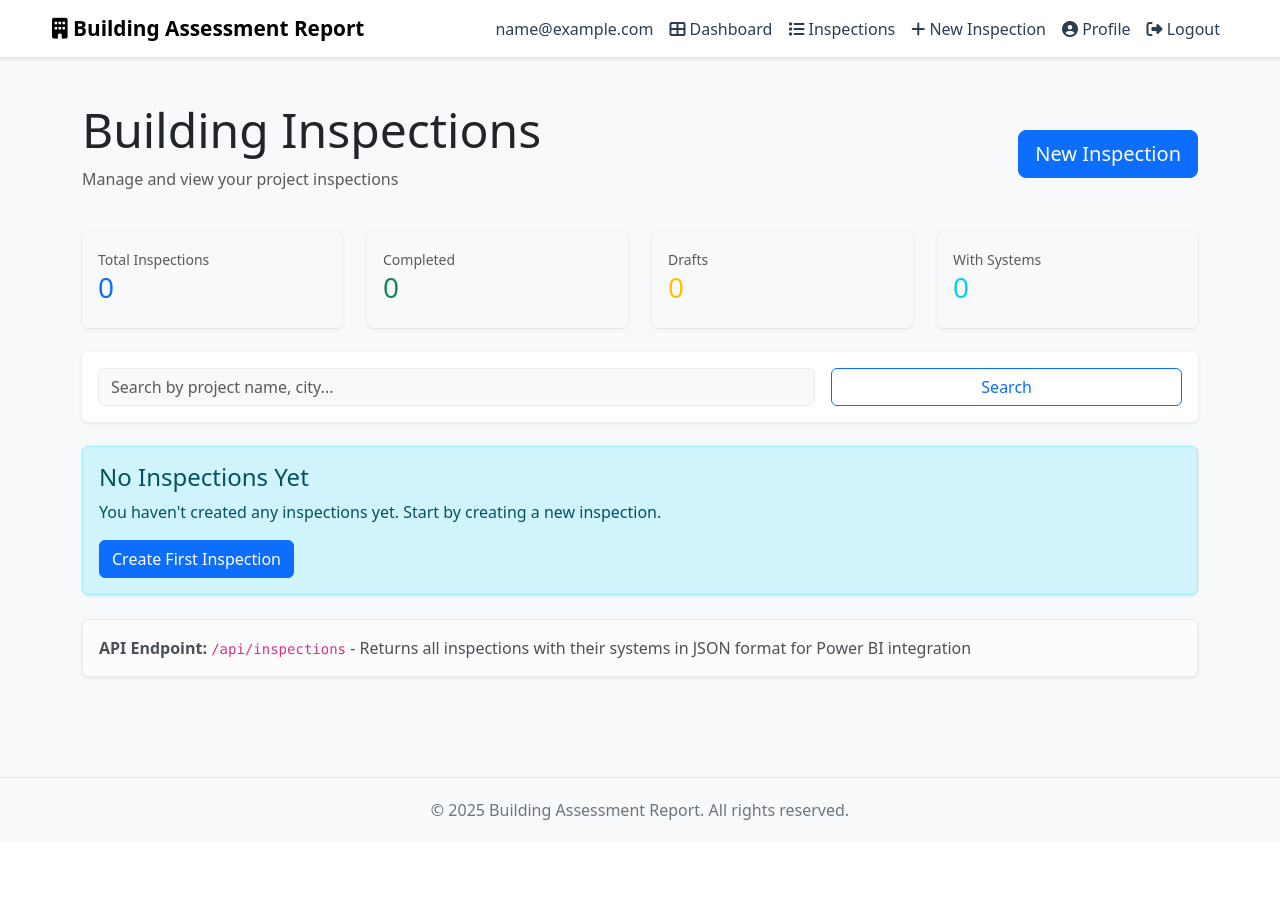
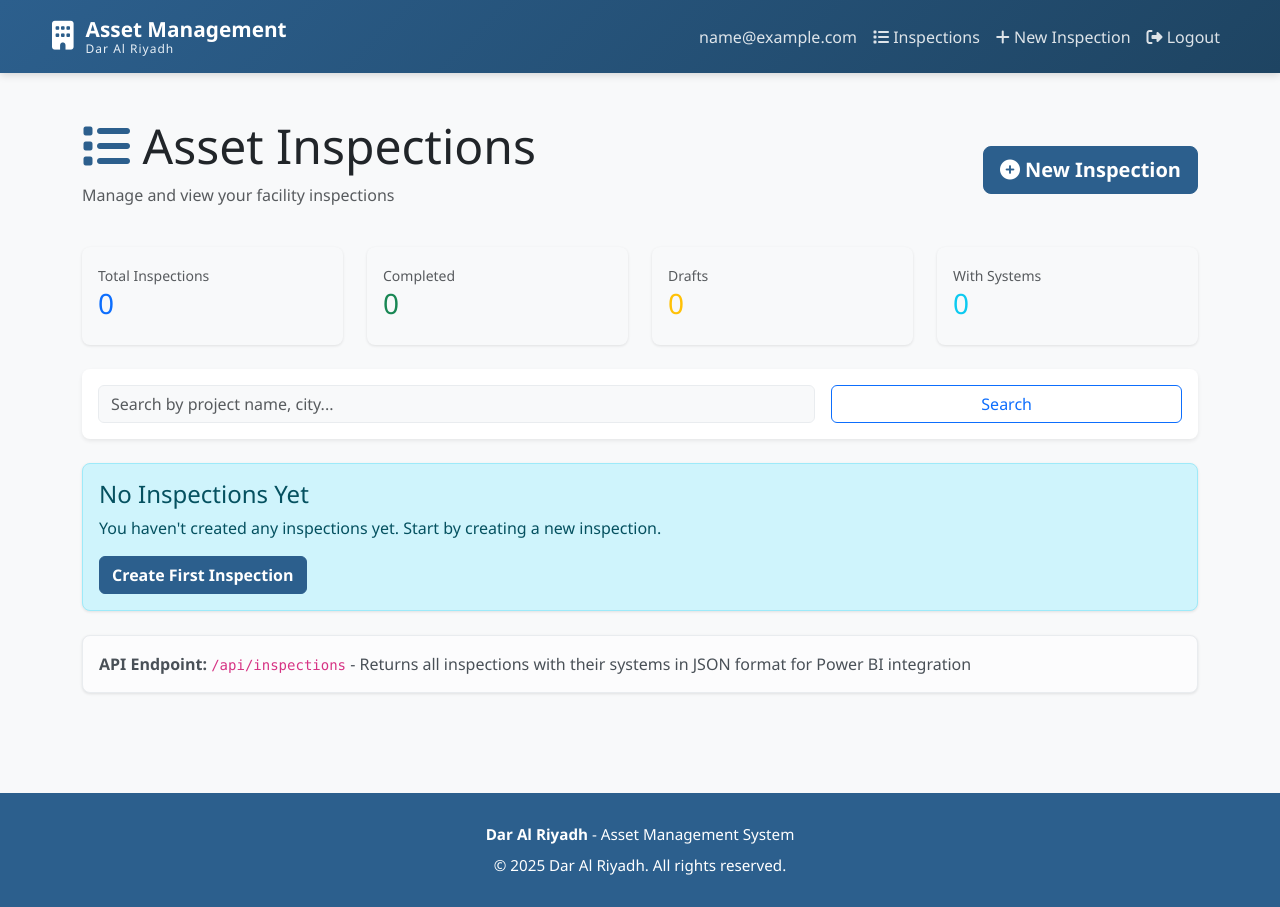
Before and after one commit to Elhaammaaz/project-inspection-app, a Flask app: page /inspections in a window 1280 px wide. Before the commit the page ends 820 px from the top, so only its background shows below. Run offline with Flask 3, Linux system fonts and the light colour scheme; the visitor is signed in with stand-in values (Sample User, id 1); data that the repository does not hold is empty.

Commit message:
feat: rebrand application to Asset Management with Dar Al Riyadh branding
- Renamed application from 'Building Assessment Report' to 'Asset Management'
- Added Dar Al Riyadh branding throughout UI
- Implemented professional blue color scheme (#2c5f8d) matching Dar Al Riyadh brand
- Updated base template with Dar Al Riyadh logo/branding in navbar
- Enhanced navbar with gradient background and professional styling
- Updated all page titles to reflect Asset Management branding
- Updated login and register pages with new branding
- Modified footer to display Dar Al Riyadh company information
- Enhanced CSS with improved hover effects and modern styling
- Updated README with Asset Management documentation
- All functionality preserved, only cosmetic/branding changes
- Verified app compiles and runs successfully

```diff
--- a/templates/base.html
+++ b/templates/base.html
@@ -3,7 +3,7 @@
 <head>
     <meta charset="UTF-8">
     <meta name="viewport" content="width=device-width, initial-scale=1.0">
-    <title>{% block title %}Building Assessment Report{% endblock %}</title>
+    <title>{% block title %}Asset Management{% endblock %}</title>
 
     <!-- Bootstrap 5 CSS -->
     <link href="https://cdn.jsdelivr.net/npm/bootstrap@5.3.0/dist/css/bootstrap.min.css" rel="stylesheet">
@@ -17,8 +17,16 @@
     <!-- Custom CSS -->
     <style>
         :root {
-            --primary-color: #0d6efd;
+            --primary-color: #2c5f8d;
+            --primary-dark: #1e4462;
             --secondary-color: #6c757d;
+            --accent-color: #e8f0f7;
+        }
+
+        * {
+            margin: 0;
+            padding: 0;
+            box-sizing: border-box;
         }
 
         body {
@@ -26,6 +34,7 @@
             min-height: 100vh;
             display: flex;
             flex-direction: column;
+            font-family: 'Segoe UI', Tahoma, Geneva, Verdana, sans-serif;
         }
 
         main {
@@ -34,12 +43,69 @@
         }
 
         .navbar {
-            box-shadow: 0 2px 4px rgba(0, 0, 0, 0.1);
+            background: linear-gradient(135deg, var(--primary-color) 0%, var(--primary-dark) 100%);
+            box-shadow: 0 2px 8px rgba(0, 0, 0, 0.15);
+            padding: 12px 0;
         }
 
         .navbar-brand {
-            font-weight: 600;
+            display: flex;
+            align-items: center;
+            gap: 12px;
+            font-weight: 700;
+            font-size: 1.4rem;
+            color: white;
+            text-decoration: none;
+        }
+
+        .navbar-brand:hover {
+            color: var(--accent-color);
+        }
+
+        .navbar-brand img {
+            height: 40px;
+            width: auto;
+            border-radius: 4px;
+        }
+
+        .navbar-brand .brand-text {
+            display: flex;
+            flex-direction: column;
+            line-height: 1.2;
+        }
+
+        .navbar-brand .brand-main {
             font-size: 1.3rem;
+            font-weight: 700;
+            color: white;
+        }
+
+        .navbar-brand .brand-sub {
+            font-size: 0.75rem;
+            font-weight: 500;
+            color: var(--accent-color);
+            letter-spacing: 1px;
+        }
+
+        .navbar-light .navbar-nav .nav-link {
+            color: rgba(255, 255, 255, 0.85) !important;
+            font-weight: 500;
+            transition: all 0.3s ease;
+        }
+
+        .navbar-light .navbar-nav .nav-link:hover {
+            color: white !important;
+            background-color: rgba(255, 255, 255, 0.1);
+            border-radius: 4px;
+        }
+
+        .nav-link.link-danger {
+            color: #dc3545 !important;
+        }
+
+        .nav-link.link-danger:hover {
+            color: #bb2d3b !important;
+            background-color: rgba(220, 53, 69, 0.1) !important;
         }
 
         .container-main {
@@ -49,30 +115,51 @@
         .card {
             border: none;
             box-shadow: 0 1px 3px rgba(0, 0, 0, 0.1);
+            border-radius: 8px;
+            transition: box-shadow 0.3s ease;
+        }
+
+        .card:hover {
+            box-shadow: 0 4px 12px rgba(0, 0, 0, 0.15);
         }
 
         .btn-primary {
             background-color: var(--primary-color);
             border-color: var(--primary-color);
+            font-weight: 600;
+            transition: all 0.3s ease;
         }
 
         .btn-primary:hover {
-            background-color: #0b5ed7;
-            border-color: #0b5ed7;
+            background-color: var(--primary-dark);
+            border-color: var(--primary-dark);
+            transform: translateY(-2px);
+            box-shadow: 0 4px 12px rgba(44, 95, 141, 0.3);
         }
 
         .alert {
             margin-top: 10px;
             box-shadow: 0 1px 3px rgba(0, 0, 0, 0.1);
+            border-radius: 8px;
         }
 
         footer {
-            background-color: #f8f9fa;
-            border-top: 1px solid #dee2e6;
-            padding: 20px 0;
+            background-color: var(--primary-color);
+            color: white;
+            border-top: none;
+            padding: 30px 0;
             margin-top: 40px;
             text-align: center;
-            color: #6c757d;
+            font-size: 0.95rem;
+        }
+
+        footer a {
+            color: var(--accent-color);
+            text-decoration: none;
+        }
+
+        footer a:hover {
+            text-decoration: underline;
         }
     </style>
 
@@ -80,10 +167,14 @@
 </head>
 <body>
     <!-- Navigation Bar -->
-    <nav class="navbar navbar-expand-lg navbar-light bg-white sticky-top">
+    <nav class="navbar navbar-expand-lg navbar-light sticky-top">
         <div class="container-fluid container-main">
             <a class="navbar-brand" href="{{ url_for('index') }}">
-                <i class="fas fa-building"></i> Building Assessment Report
+                <i class="fas fa-building" style="font-size: 1.8rem;"></i>
+                <div class="brand-text">
+                    <span class="brand-main">Asset Management</span>
+                    <span class="brand-sub">Dar Al Riyadh</span>
+                </div>
             </a>
             <button class="navbar-toggler" type="button" data-bs-toggle="collapse" data-bs-target="#navbarNav" aria-controls="navbarNav" aria-expanded="false" aria-label="Toggle navigation">
                 <span class="navbar-toggler-icon"></span>
@@ -92,24 +183,17 @@
                 <ul class="navbar-nav ms-auto">
                     {% if current_user.is_authenticated %}
                         <li class="nav-item">
-                            <span class="nav-link text-muted">{{ current_user.email }}</span>
-                        </li>
-                        <li class="nav-item">
-                            <a class="nav-link" href="{{ url_for('dashboard') }}"><i class="fas fa-th-large"></i> Dashboard</a>
+                            <span class="nav-link text-white">{{ current_user.email }}</span>
                         </li>
                         <li class="nav-item">
                             <a class="nav-link" href="{{ url_for('inspections') }}"><i class="fas fa-list"></i> Inspections</a>
                         </li>
                         <li class="nav-item">
-                            <a class="nav-link" href="{{ url_for('create_inspection') }}"><i class="fas fa-plus"></i> New Inspection</a>
+                            <a class="nav-link" href="{{ url_for('new_inspection') }}"><i class="fas fa-plus"></i> New Inspection</a>
                         </li>
-                        <li class="nav-item">
-                            <a class="nav-link" href="{{ url_for('user_profile') }}"><i class="fas fa-user-circle"></i> Profile</a>
-                        </li>
-                        <!-- Dashboard/PowerBI access removed -->
-                        {% if current_user.profile and current_user.profile.role == 'admin' %}
+                        {% if current_user.is_admin %}
                             <li class="nav-item">
-                                <a class="nav-link" href="{{ url_for('admin_dashboard') }}"><i class="fas fa-cog"></i> Admin</a>
+                                <a class="nav-link" href="{{ url_for('admin_requests') }}"><i class="fas fa-cog"></i> Admin</a>
                             </li>
                         {% endif %}
                         <li class="nav-item">
@@ -151,7 +235,10 @@
     <!-- Footer -->
     <footer>
         <div class="container-fluid container-main">
-            <p class="mb-0">&copy; 2025 Building Assessment Report. All rights reserved.</p>
+            <p class="mb-2">
+                <strong>Dar Al Riyadh</strong> - Asset Management System
+            </p>
+            <p class="mb-0">&copy; 2025 Dar Al Riyadh. All rights reserved.</p>
         </div>
     </footer>
 
--- a/templates/inspections.html
+++ b/templates/inspections.html
@@ -1,18 +1,18 @@
 {% extends "base.html" %}
 
-{% block title %}Inspections{% endblock %}
+{% block title %}Assets & Inspections - Dar Al Riyadh{% endblock %}
 
 {% block content %}
 <div class="container py-4">
     <!-- Header -->
     <div class="row mb-4 align-items-center">
         <div class="col-md-8">
-            <h1 class="display-5">Building Inspections</h1>
-            <p class="text-muted">Manage and view your project inspections</p>
+            <h1 class="display-5"><i class="fas fa-list" style="color: #2c5f8d;"></i> Asset Inspections</h1>
+            <p class="text-muted">Manage and view your facility inspections</p>
         </div>
         <div class="col-md-4 text-end">
-            <a href="{{ url_for('create_inspection') }}" class="btn btn-primary btn-lg">
-                <i class="bi bi-plus-circle"></i> New Inspection
+            <a href="{{ url_for('new_inspection') }}" class="btn btn-primary btn-lg">
+                <i class="fas fa-plus-circle"></i> New Inspection
             </a>
         </div>
     </div>
```
Also changed, not shown: templates/login.html (+5 -2 lines), templates/register.html (+5 -3 lines), README.md, static/images/DarAlriyadhBlue.png (added).
